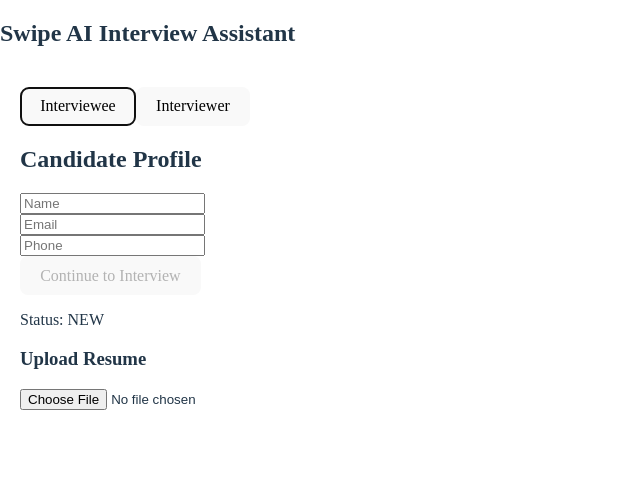
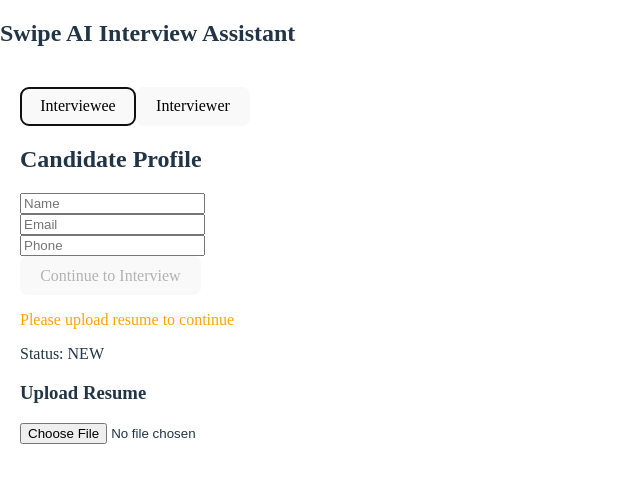
Before and after one commit to Adarsh833/swipe-ai-interview, a React (Vite) app: page / in a window 1280 px wide. Both pictures are taken after a click on the button "Interviewee". Shown: the top 482 px of the page, without its empty margins (0-640 px from the left). Built offline with nearby package versions, Linux system fonts and the light colour scheme.

Commit message:
updated node version and interviewee form

```diff
--- a/src/features/candidate/candidateSlice.ts
+++ b/src/features/candidate/candidateSlice.ts
@@ -7,6 +7,11 @@
   email: string;
   phone: string;
   resumeText: string;
+
+  questions: string[];
+  currentQuestionIndex: number;
+  answers: string[];
+
   status: 'NEW' | 'READY' | 'IN_PROGRESS' | 'COMPLETED';
 }
 
@@ -16,6 +21,11 @@
   email: '',
   phone: '',
   resumeText: '',
+
+  questions: [],
+  currentQuestionIndex: 0,
+  answers: [],
+
   status: 'NEW',
 };
 
@@ -42,6 +52,22 @@
     setResumeText(state, action: PayloadAction<string>) {
       state.resumeText = action.payload;
     },
+
+    startInterview(state, action: PayloadAction<string[]>) {
+      state.questions = action.payload;
+      state.status = 'IN_PROGRESS';
+      state.currentQuestionIndex = 0;
+      state.answers = [];
+    },
+
+    submitAnswer(state, action: PayloadAction<string>) {
+      state.answers.push(action.payload);
+      state.currentQuestionIndex += 1;
+
+      if (state.currentQuestionIndex >= state.questions.length) {
+        state.status = 'COMPLETED';
+      }
+    },
   },
 });
 
@@ -51,6 +77,8 @@
   updatePhone,
   setStatus,
   setResumeText,
+  startInterview,
+  submitAnswer,
 } = candidateSlice.actions;
 
 export default candidateSlice.reducer;
--- a/src/pages/IntervieweePage.tsx
+++ b/src/pages/IntervieweePage.tsx
@@ -1,22 +1,26 @@
-import { useDispatch, useSelector } from 'react-redux';
-import type { RootState } from '../app/store';
+import { useDispatch, useSelector } from "react-redux";
+import type { RootState } from "../app/store";
+import { isValidEmail } from "../utils/validators";
+
 import {
   updateName,
   updateEmail,
   updatePhone,
   setStatus,
-} from '../features/candidate/candidateSlice';
-import ResumeUploader from '../components/interviewee/ResumeUploader';
-
+} from "../features/candidate/candidateSlice";
+import ResumeUploader from "../components/interviewee/ResumeUploader";
 
 function IntervieweePage() {
   const dispatch = useDispatch();
   const candidate = useSelector((state: RootState) => state.candidate);
 
+  const isEmailValid = isValidEmail(candidate.email);
+
   const isProfileComplete =
-    candidate.name !== '' &&
-    candidate.email !== '' &&
-    candidate.phone !== '';
+  candidate.name !== '' &&
+  candidate.phone !== '' &&
+  isEmailValid &&
+  candidate.resumeText !== '';
 
   return (
     <div>
@@ -34,6 +38,11 @@
         value={candidate.email}
         onChange={(e) => dispatch(updateEmail(e.target.value))}
       />
+
+      {candidate.email !== "" && !isEmailValid && (
+        <p style={{ color: "red" }}>Invalid email format</p>
+      )}
+
       <br />
 
       <input
@@ -45,13 +54,17 @@
 
       <button
         disabled={!isProfileComplete}
-        onClick={() => dispatch(setStatus('READY'))}
+        onClick={() => dispatch(setStatus("READY"))}
       >
         Continue to Interview
       </button>
+      {candidate.resumeText === '' && (
+  <p style={{ color: 'orange' }}>Please upload resume to continue</p>
+)}
+
 
       <p>Status: {candidate.status}</p>
-        <ResumeUploader />
+      <ResumeUploader />
     </div>
   );
 }
--- /dev/null
+++ b/src/utils/validators.ts
@@ -0,0 +1,4 @@
+export function isValidEmail(email: string): boolean {
+  const emailRegex = /^[^\s@]+@[^\s@]+\.[^\s@]+$/;
+  return emailRegex.test(email);
+}
```
Also changed, not shown: 1 other file (tests, documents, lock files or other folders).
